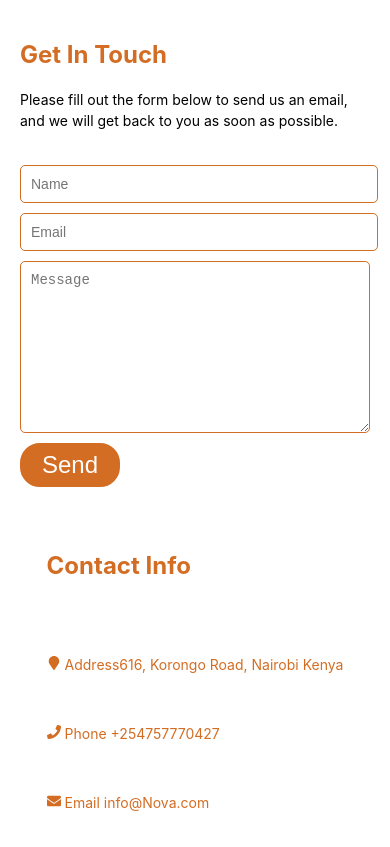
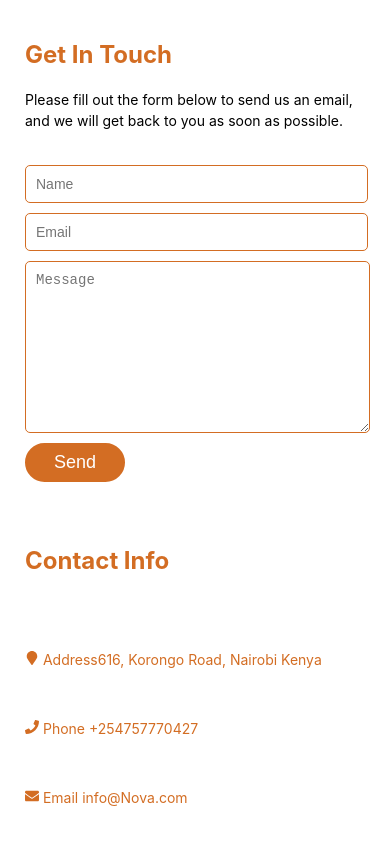
Before and after one commit to Serah-Wanjiru/End-year-project-informational-website, a React (Create React App) app in the folder nova-informational-website/: page / in a window 390 px wide. Built offline with nearby package versions, Linux system fonts and the light colour scheme.

Commit message:
made changes on style

```diff
--- a/nova-informational-website/src/component/Contacts/index.css
+++ b/nova-informational-website/src/component/Contacts/index.css
@@ -34,7 +34,7 @@ h2{
 
 .form-container .name-input,
 .form-container .email-input {
-  width: 100%;
+  width: 60%;
 }
 
 .form-container input[type="text"],
@@ -42,7 +42,7 @@ h2{
   padding: 10px;
   border: 1px solid #D36D23;
   border-radius: 5px;
-  font-size: 14px;
+  font-size: 13px;
   color: #D36D23;
 }
 
@@ -56,19 +56,20 @@ textarea {
 }
 
 .btn-custom {
-
-  background-color: #D36D23 ;
+  background-color: #D36D23;
   color: #fff;
   border: 2px solid #D36D23;
-  padding: 6px 14px;
+  padding: 10px 20px;
   border-radius: 20px;
   text-decoration: none;
   font-family: "Raleway", sans-serif;
-  font-size: 24px;
-  width: 100px;
-
+  font-size: 18px;
+  width: 150px;
+  display: inline-block;
+  text-align: center;
+  cursor: pointer;
+  transition: background-color 0.3s, color 0.3s;
 }
-
 .btn-custom:hover {
   background-color: #D36D23;
 }
@@ -139,7 +140,7 @@ p {
   }
   .form-container .name-input,
 .form-container .email-input {
-  width: 100%;
+  width: 90%;
 }
 
 .form-container input[type="text"],
@@ -158,6 +159,7 @@ p {
   .get-in-touch,
   .contact-info {
     max-width: 100%;
+    margin-left: 5px;
   }
 
   .containers {
@@ -180,7 +182,7 @@ p {
 
   .form-container .name-input,
   .form-container .email-input {
-    width: 100%;
+    width: 97%;
   }
 
   .form-container input[type="text"],
@@ -191,4 +193,76 @@ p {
     font-size: 14px;
     width: 96%;
   }
+  .btn-custom {
+
+    background-color: #D36D23 ;
+    color: #fff;
+    border: 2px solid #D36D23;
+    padding: 7px 24px;
+    border-radius: 20px;
+    text-decoration: none;
+    font-family: "Raleway", sans-serif;
+    font-size: 18px;
+    width: 100px;
+
+  }
 }
+
+@media (max-width: 280px) {
+  .get-in-touch,
+  .contact-info {
+    max-width: 100%;
+    text-align: center;
+    gap: 10px;
+    margin-right: 15px;
+  }
+
+  .containers {
+    flex-direction: column;
+    align-items: center;
+  }
+
+  .section-title {
+    max-width: 100%;
+    text-align: center;
+  }
+
+  .form-container {
+    max-width: 100%;
+  }
+
+  .inputs {
+    display: flex;
+    flex-direction: column;
+    gap: 10px;
+    align-items: center;
+  }
+
+  .form-container .name-input,
+  .form-container .email-input {
+    width: 90%;
+    margin-right: 18px;
+  }
+
+  .form-container input[type="text"],
+  .form-container input[type="email"] {
+    padding: 10px;
+    border: 1px solid #D36D23;
+    border-radius: 5px;
+    font-size: 14px;
+    width: 96%;
+  }
+  .btn-custom {
+
+    background-color: #D36D23 ;
+    color: #fff;
+    border: 2px solid #D36D23;
+    padding: 5px 10px;
+    border-radius: 20px;
+    text-decoration: none;
+    font-family: "Raleway", sans-serif;
+    font-size: 18px;
+    width: 100px;
+
+  }
+}
```
